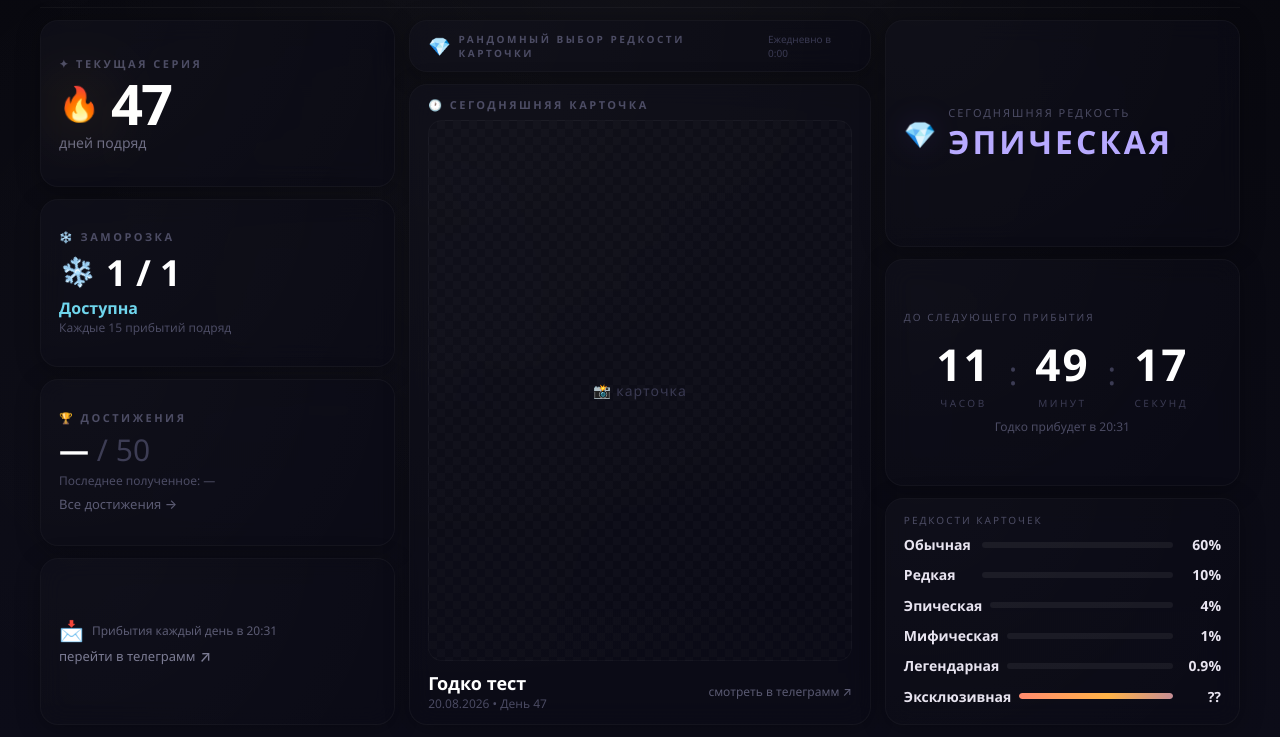
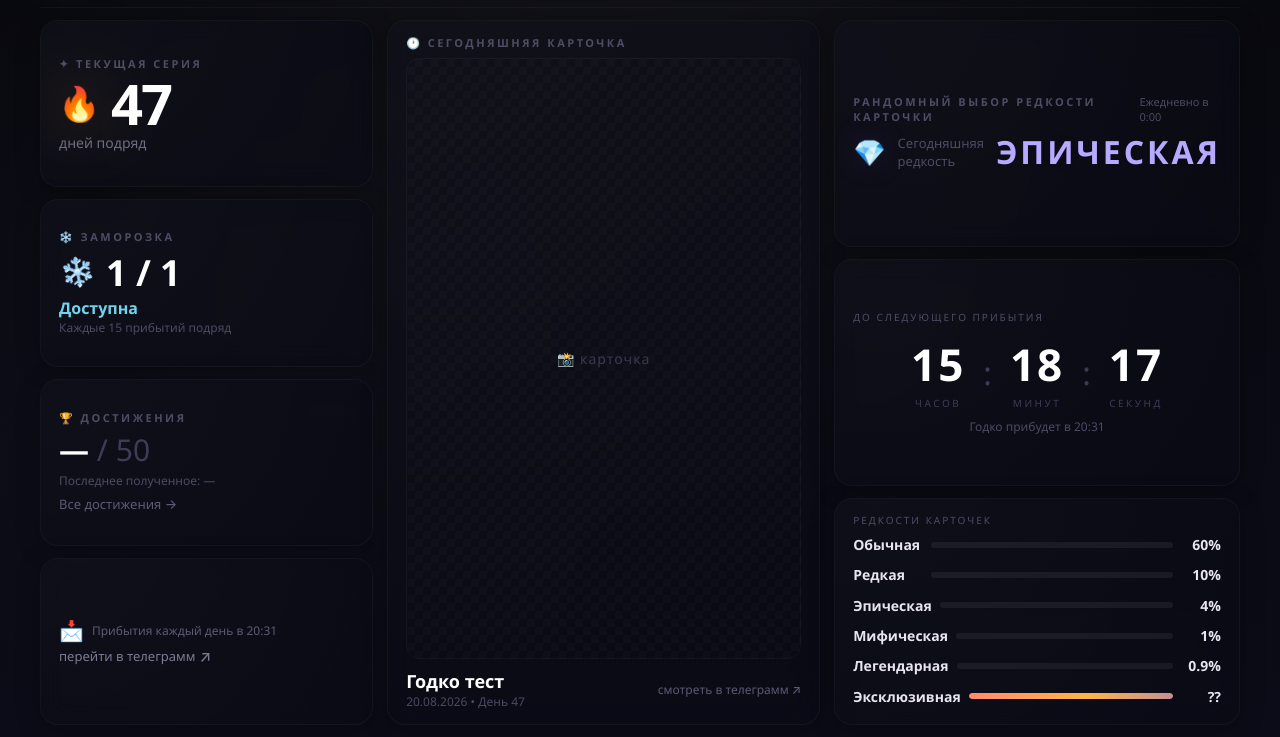
Before and after one commit to gojostation/site, a plain HTML site: page index.html in a window 1280 px wide. Shown: the part 63-800 px from the top of the page. Drawn offline with Linux system fonts and the light colour scheme.

Commit message:
Update index.html
2.5

```diff
--- a/index.html
+++ b/index.html
@@ -367,34 +367,11 @@
             gap: 12px;
         }
         .center-col .card {
-            padding: 12px 18px;
+            padding: 14px 18px;
+            flex: 1;
         }
 
-        /* Рандомный выбор — компактно */
-        .random-card {
-            padding: 8px 18px !important;
-            flex: 0 0 auto !important;
-            min-height: 52px;
-            justify-content: center;
-        }
-        .random-card .diamond-icon {
-            font-size: 18px;
-        }
-        .random-card .card-label {
-            font-size: 10px;
-            margin-bottom: 0;
-        }
-        .random-card .random-sub {
-            font-size: 10px;
-            color: #3a3a52;
-            margin-left: auto;
-        }
-
-        /* Сегодняшняя карточка — растянута */
-        .today-card {
-            flex: 1 !important;
-            padding: 12px 18px !important;
-        }
+        /* Сегодняшняя карточка */
         .today-header {
             display: flex;
             justify-content: space-between;
@@ -404,12 +381,6 @@
         .today-header .card-label {
             font-size: 11px;
             margin-bottom: 0;
-        }
-        .today-time {
-            font-size: 18px;
-            font-weight: 600;
-            color: #6a6a82;
-            letter-spacing: 1px;
         }
         .card-preview {
             background: repeating-conic-gradient(rgba(255,255,255,0.02) 0% 25%, transparent 0% 50%) 0 0 / 16px 16px;
@@ -476,22 +447,31 @@
             flex: 1;
         }
 
-        /* Сегодняшняя редкость */
+        /* Блок: Рандомный выбор + Сегодняшняя редкость (объединены) */
+        .rarity-header {
+            display: flex;
+            justify-content: space-between;
+            align-items: baseline;
+            margin-bottom: 2px;
+        }
+        .rarity-header .card-label {
+            font-size: 11px;
+            margin-bottom: 0;
+        }
+        .rarity-header .random-sub {
+            font-size: 11px;
+            color: #4a4a62;
+        }
         .rarity-today-wrap {
             display: flex;
             align-items: center;
             gap: 12px;
+            margin-top: 4px;
         }
         .diamond-purple {
             font-size: 26px;
             color: #7a5cff;
             filter: drop-shadow(0 0 15px rgba(122,92,255,0.15));
-        }
-        .rarity-today-label {
-            color: #4a4a62;
-            font-size: 11px;
-            text-transform: uppercase;
-            letter-spacing: 2px;
         }
         .rarity-today-value {
             font-size: 32px;
@@ -501,7 +481,7 @@
             text-shadow: 0 0 40px rgba(122,92,255,0.05);
         }
 
-        /* Таймер */
+        /* Таймер до 0:00 */
         .timer-wrap {
             display: flex;
             gap: 18px;
@@ -846,20 +826,10 @@
         <!-- ═══ ЦЕНТРАЛЬНАЯ КОЛОНКА ═══ -->
         <div class="center-col">
 
-            <!-- РАНДОМНЫЙ ВЫБОР (КОМПАКТНО) -->
-            <div class="card random-card">
-                <div style="display:flex; align-items:center; gap:8px;">
-                    <span class="diamond-icon">💎</span>
-                    <span class="card-label" style="font-size:10px;">Рандомный выбор редкости карточки</span>
-                    <span class="random-sub">Ежедневно в 0:00</span>
-                </div>
-            </div>
-
-            <!-- СЕГОДНЯШНЯЯ КАРТОЧКА (РАСТЯНУТА) -->
-            <div class="card today-card">
+            <!-- СЕГОДНЯШНЯЯ КАРТОЧКА (без времени) -->
+            <div class="card" style="flex:1;">
                 <div class="today-header">
                     <span class="card-label">🕐 Сегодняшняя карточка</span>
-                    <!-- время убрали, оставили только маленькую подпись -->
                 </div>
                 <div class="card-preview" id="cardPreview">
                     <span class="placeholder">📸 карточка</span>
@@ -880,37 +850,39 @@
         <!-- ═══ ПРАВАЯ КОЛОНКА ═══ -->
         <div class="right-col">
 
-            <!-- СЕГОДНЯШНЯЯ РЕДКОСТЬ -->
+            <!-- РАНДОМНЫЙ ВЫБОР + СЕГОДНЯШНЯЯ РЕДКОСТЬ (ОБЪЕДИНЕНЫ) -->
             <div class="card">
+                <div class="rarity-header">
+                    <span class="card-label">Рандомный выбор редкости карточки</span>
+                    <span class="random-sub">Ежедневно в 0:00</span>
+                </div>
                 <div class="rarity-today-wrap">
                     <span class="diamond-purple">💎</span>
-                    <div>
-                        <div class="rarity-today-label">Сегодняшняя редкость</div>
-                        <div class="rarity-today-value" id="todayRarityValue">ЭПИЧЕСКАЯ</div>
-                    </div>
+                    <span style="font-size:13px; color:#4a4a62; font-weight:500;">Сегодняшняя редкость</span>
+                    <span class="rarity-today-value" id="todayRarityValue">ЭПИЧЕСКАЯ</span>
                 </div>
             </div>
 
-            <!-- ДО СЛЕДУЮЩЕГО ПРИБЫТИЯ -->
+            <!-- ДО СЛЕДУЮЩЕГО ПРИБЫТИЯ (таймер до 0:00) -->
             <div class="card">
                 <div class="card-label-sm">До следующего прибытия</div>
                 <div class="timer-wrap" id="timer">
                     <div class="timer-unit">
-                        <div class="num" id="hours">05</div>
+                        <div class="num" id="hoursMid">00</div>
                         <div class="label">Часов</div>
                     </div>
                     <span class="timer-divider">:</span>
                     <div class="timer-unit">
-                        <div class="num" id="minutes">38</div>
+                        <div class="num" id="minutesMid">00</div>
                         <div class="label">Минут</div>
                     </div>
                     <span class="timer-divider">:</span>
                     <div class="timer-unit">
-                        <div class="num" id="seconds">12</div>
+                        <div class="num" id="secondsMid">00</div>
                         <div class="label">Секунд</div>
                     </div>
                 </div>
-                <div class="timer-arrival">Годко прибудет в <span id="arrivalTime">20:31</span></div>
+                <div class="timer-arrival">Годко прибудет в <span id="arrivalTimeMid">20:31</span></div>
             </div>
 
             <!-- РЕДКОСТИ КАРТОЧЕК СО ШКАЛАМИ -->
@@ -1000,7 +972,7 @@
             { name: 'Эпическая', percent: 4 },
             { name: 'Мифическая', percent: 1 },
             { name: 'Легендарная', percent: 0.9 },
-            { name: 'Эксклюзивная', percent: null }, // null означает "??"
+            { name: 'Эксклюзивная', percent: null },
         ],
     };
 
@@ -1062,7 +1034,6 @@
                 bar.style.setProperty('--width', p + '%');
                 bar.style.width = p + '%';
             } else {
-                // Эксклюзивная — особый стиль (без шкалы или полоса градиент)
                 bar.style.setProperty('--width', '100%');
                 bar.style.width = '100%';
                 bar.style.background = 'linear-gradient(90deg, #ff6b8a, #ffb347, #7a5cff)';
@@ -1097,41 +1068,45 @@
         }
     }
 
-    // ─── ТАЙМЕР ───
-    let lastUpdate = 0;
-    const hoursEl = document.getElementById('hours');
-    const minutesEl = document.getElementById('minutes');
-    const secondsEl = document.getElementById('seconds');
-    const arrivalEl = document.getElementById('arrivalTime');
+    // ─── ТАЙМЕР ДО 0:00 ───
+    let lastUpdateMid = 0;
+    const hoursMid = document.getElementById('hoursMid');
+    const minutesMid = document.getElementById('minutesMid');
+    const secondsMid = document.getElementById('secondsMid');
+    const arrivalMid = document.getElementById('arrivalTimeMid');
 
-    function updateTimer(timestamp) {
-        if (timestamp - lastUpdate >= 1000) {
-            lastUpdate = timestamp;
+    function updateTimerMid(timestamp) {
+        if (timestamp - lastUpdateMid >= 1000) {
+            lastUpdateMid = timestamp;
 
             const now = new Date();
             let target = new Date(now);
-            target.setHours(20, 31, 0, 0);
+            target.setHours(24, 0, 0, 0); // следующая полночь
 
-            if (now >= target) {
-                target.setDate(target.getDate() + 1);
+            // если сейчас уже после 20:31, то цель — завтрашняя полночь, но нам нужно до 0:00 текущей ночи
+            // на самом деле мы считаем до 0:00 текущей ночи, если сейчас до 0:00, иначе до следующей
+            let midnight = new Date(now);
+            midnight.setHours(24, 0, 0, 0);
+            if (now >= midnight) {
+                midnight.setDate(midnight.getDate() + 1);
             }
 
-            let diff = Math.floor((target - now) / 1000);
+            let diff = Math.floor((midnight - now) / 1000);
             if (diff < 0) diff = 0;
 
             const h = String(Math.floor(diff / 3600)).padStart(2, '0');
             const m = String(Math.floor((diff % 3600) / 60)).padStart(2, '0');
             const s = String(diff % 60).padStart(2, '0');
 
-            if (hoursEl.textContent !== h) hoursEl.textContent = h;
-            if (minutesEl.textContent !== m) minutesEl.textContent = m;
-            if (secondsEl.textContent !== s) secondsEl.textContent = s;
-            arrivalEl.textContent = '20:31';
+            if (hoursMid.textContent !== h) hoursMid.textContent = h;
+            if (minutesMid.textContent !== m) minutesMid.textContent = m;
+            if (secondsMid.textContent !== s) secondsMid.textContent = s;
+            arrivalMid.textContent = '20:31';
         }
-        requestAnimationFrame(updateTimer);
+        requestAnimationFrame(updateTimerMid);
     }
 
-    requestAnimationFrame(updateTimer);
+    requestAnimationFrame(updateTimerMid);
 
     // ─── ВРЕМЯ В ШАПКЕ ───
     function updateHeaderTime() {
```
